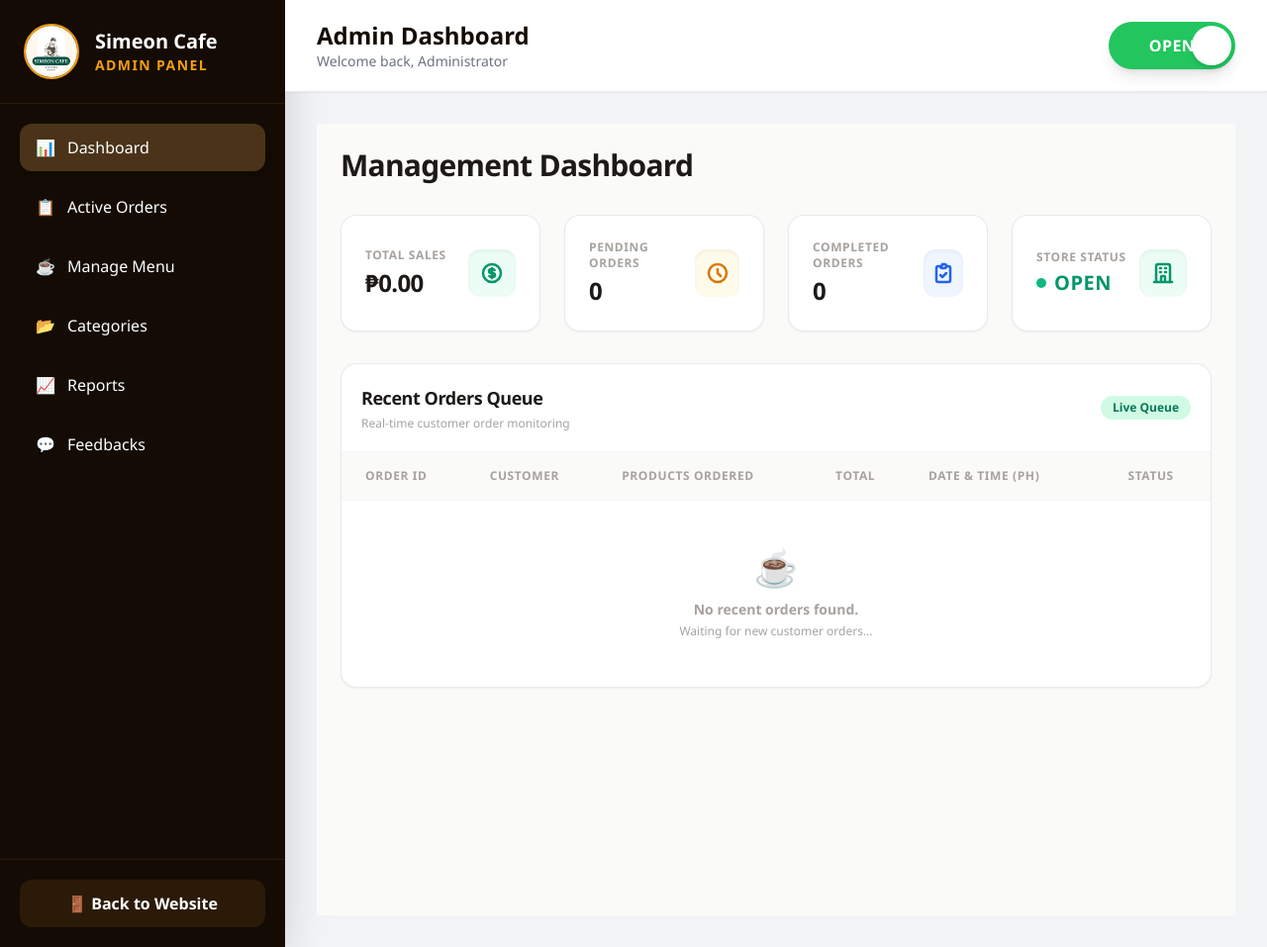
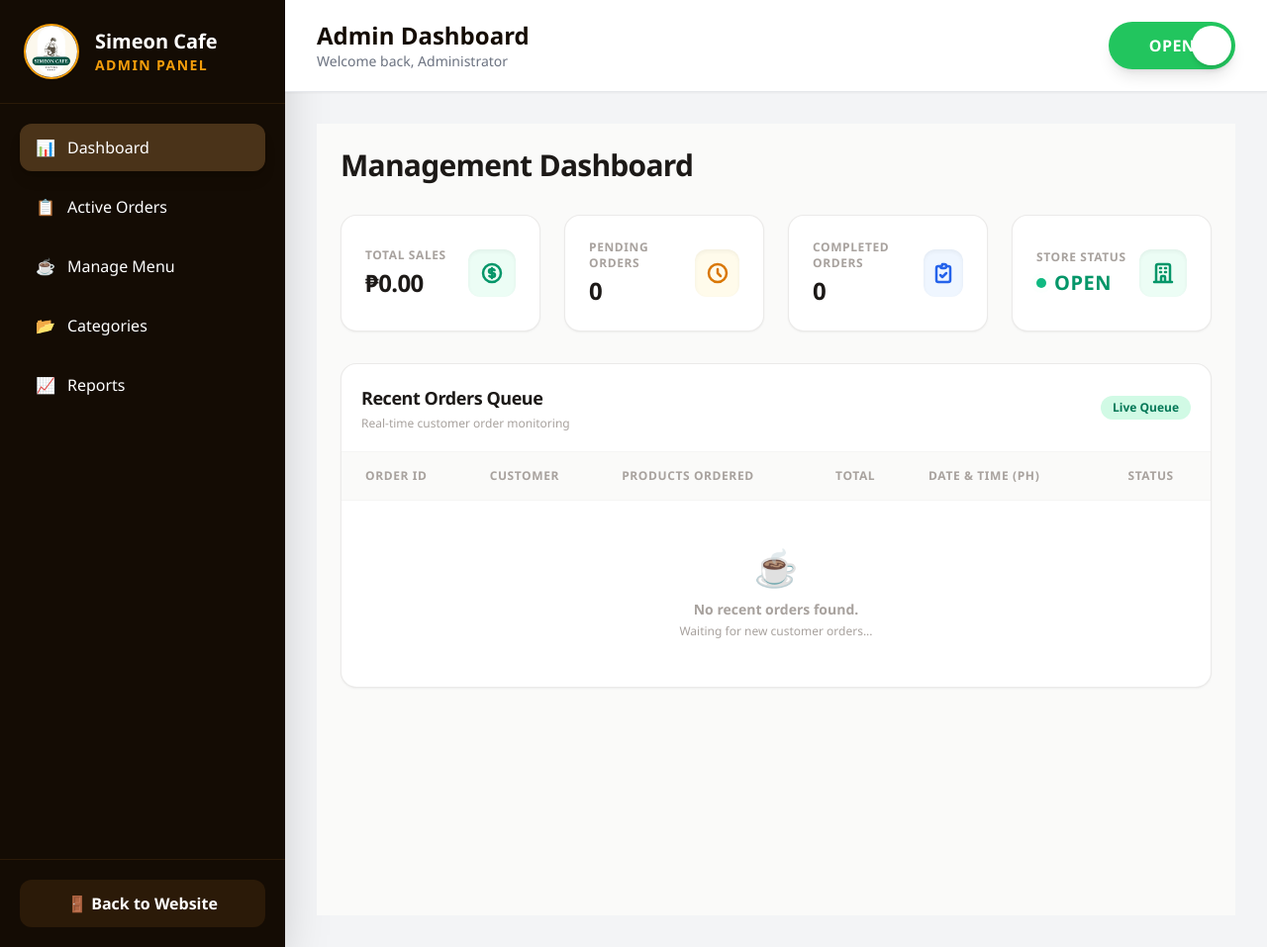
Before and after one commit to allysafgorduiz9-lab/simeon-brewery, a Laravel app: page /admin/dashboard in a window 1280 px wide. Shown: the whole page at 99% size. Run offline with Laravel 12, Linux system fonts and the light colour scheme; data that the repository does not hold is empty; some libraries are stand-ins or nearby versions.

Commit message:
auto-commit

```diff
--- a/resources/views/layouts/admin.blade.php
+++ b/resources/views/layouts/admin.blade.php
@@ -99,13 +99,6 @@
                 📈 <span>Reports</span>
             </a>
 
-            <a href="/admin/feedbacks"
-               class="flex items-center gap-3 px-4 py-3 rounded-xl transition
-               {{ request()->is('admin/feedbacks') ? 'bg-coffee-700 shadow-lg' : 'hover:bg-coffee-800' }}">
-
-                💬 <span>Feedbacks</span>
-            </a>
-
         </nav>
 
         <!-- FOOTER -->
```
